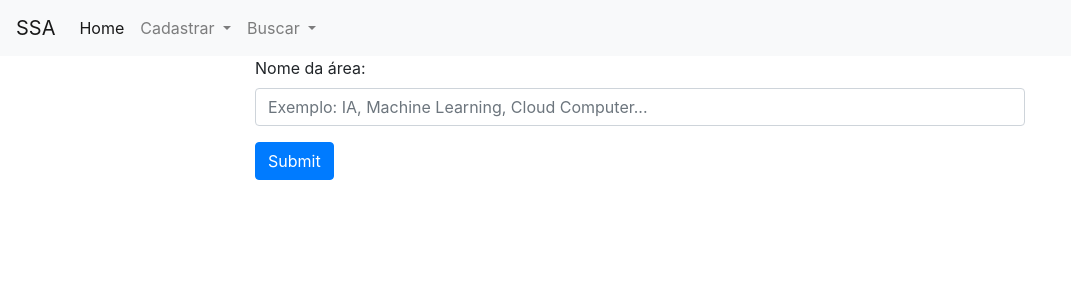
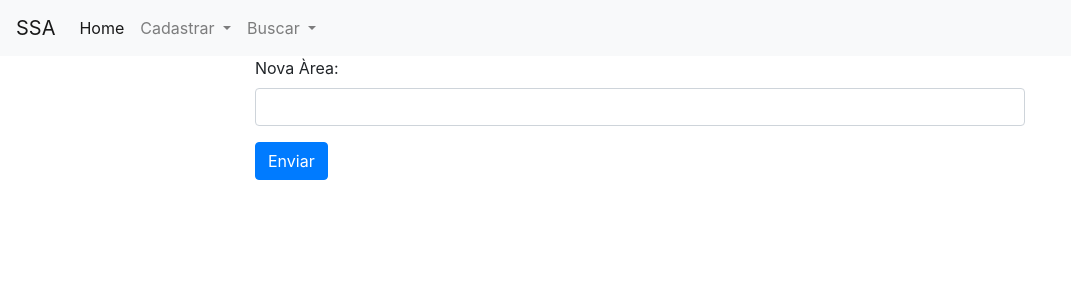
Before and after one commit to pedrojps/aps, an Angular app: page /areaadd in a window 1280 px wide. Shown: the top 300 px of the page, without its empty margins (0-1071 px from the left). Built offline with nearby package versions, Linux system fonts and the light colour scheme.

Commit message:
cadastra palavra e area ok

```diff
--- a/package.json
+++ b/package.json
@@ -4,7 +4,7 @@
   "scripts": {
     "ng": "ng",
     "start": "ng serve",
-    "build": "ng build",
+    "build": "ng serve",
     "test": "ng test",
     "lint": "ng lint",
     "e2e": "ng e2e"
--- a/src/app/adminstrado/add-area/add-area.component.html
+++ b/src/app/adminstrado/add-area/add-area.component.html
@@ -1,11 +1,13 @@
+<div class="container" style="max-width: 800px">
+  	    <div class="campo form-group">
+  	        <label >Nova Àrea:</label>
+  	        <input  type="text" class="form-control" [(ngModel)]="nome" >
+  	    </div>
 
-  <div class="container" style="max-width: 800px">
-    <form id="forarea">
-    <div class="campo form-group">
-      <label for="area">Nome da área:</label>
-      <input type="text" name="area" class="form-control" id="area" required="true" placeholder="Exemplo: IA, Machine Learning, Cloud Computer...">
+		<button class="btn btn-primary" (click)="cria()">Enviar</button>
+    <div class="alert " >
+      {{mensagem}}
     </div>
-    <input type="submit" name="Cadastro" class="btn btn-primary" onclick="return sub_area()">
-    </form>
+
   </div>
   <div id ="resposta"></div>
--- a/src/app/adminstrado/add-area/add-area.component.ts
+++ b/src/app/adminstrado/add-area/add-area.component.ts
@@ -1,4 +1,6 @@
 import { Component, OnInit } from '@angular/core';
+
+import { AreaService } from '../../servisos/area.service';
 
 @Component({
   selector: 'app-add-area',
@@ -7,9 +9,31 @@ import { Component, OnInit } from '@angular/core';
 })
 export class AddAreaComponent implements OnInit {
 
-  constructor() { }
+ 	nome;
+
+	mensagem;
+  constructor(private areaServe: AreaService) { }
 
   ngOnInit() {
   }
 
+  cria(nome ){
+  	if(this.nome!=null){
+	  	if(this.nome.length > 1){
+		  	var sub = {area_de_pesquisa: this.nome};
+		  	this.areaServe.cria(sub).subscribe(
+		  		success => {
+		  			this.mensagem = 'Àrea cadastrada com susseço';
+		  			this.nome='';
+		  		},
+		  		error=> this.mensagem = 'Àrea não pode ser cadastrada'
+		  		);
+		  } else {
+		  	this.mensagem = 'Àrea cadastrada tem que ter mais de 3 digitos';
+		  }
+		}
+	else{this.mensagem = 'campo vazio';}
+
+  }
+
 }
--- a/src/app/adminstrado/add-palavra/add-palavra.component.html
+++ b/src/app/adminstrado/add-palavra/add-palavra.component.html
@@ -1,11 +1,13 @@
 <div class="container" style="max-width: 800px">
-    <form id="forpalavra">
   	    <div class="campo form-group">
-  	        <label for="palavra">Nova Palavra-Chave:</label>
-  	        <input type="text" class="form-control" name="palavra" id="palavra" required = "true">
+  	        <label >Nova Palavra-Chave:</label>
+  	        <input  type="text" class="form-control" [(ngModel)]="palavra" >
   	    </div>
 
-		<button type="button" class="btn btn-primary" onclick="return sub_palavra()">Enviar</button>
-  	</form>
+		<button class="btn btn-primary" (click)="cria()">Enviar</button>
+    <div class="alert " >
+      {{mensagem}}
+    </div>
+
   </div>
   <div id ="resposta"></div>
--- a/src/app/adminstrado/add-palavra/add-palavra.component.ts
+++ b/src/app/adminstrado/add-palavra/add-palavra.component.ts
@@ -1,4 +1,6 @@
 import { Component, OnInit } from '@angular/core';
+
+import { PalavraService } from '../../servisos/palavra.service';
 
 @Component({
   selector: 'app-add-palavra',
@@ -7,9 +9,30 @@ import { Component, OnInit } from '@angular/core';
 })
 export class AddPalavraComponent  {
 
-  constructor() { }
+	palavra;
+
+	mensagem;
+  constructor(private palavraServe: PalavraService) { }
 
   ngOnInit() {
   }
 
+  cria(palavra ){
+  	if(this.palavra!=null){
+	  	if(this.palavra.length > 3){
+		  	var sub = {palavra: this.palavra};
+		  	this.palavraServe.cria(sub).subscribe(
+		  		success => {
+		  			this.mensagem = 'palavra cadastrada com susseço';
+		  			this.palavra='';
+		  		},
+		  		error=> this.mensagem = 'palavra não pode ser cadastrada'
+		  		);
+		  } else {
+		  	this.mensagem = 'palavra cadastrada tem que ter mais de 3 digitos';
+		  }
+		}
+	else{this.mensagem = 'campo vazio';}
+
+  }
 }
--- a/src/app/servisos/area.service.ts
+++ b/src/app/servisos/area.service.ts
@@ -12,10 +12,15 @@ export class AreaService {
 	constructor(private http: HttpClient){}
 
 	listar( nome ) {
-		var BucarUrl = this.Url+ "/area-get-nome/"+nome;
+		var BucarUrl = this.Url+ "area-get-nome/"+nome;
 		if (nome == "") {
-			BucarUrl  = this.Url+ '/area-get-all';
+			BucarUrl  = this.Url+ 'area-get-all';
 		}
 		return this.http.get<any[]>(`${BucarUrl}`);
 	}
+
+	cria( area ) {
+		var CpalavraUrl = this.Url+ "area-create";
+		return this.http.post(CpalavraUrl,area);
+	}
 }
--- a/src/app/servisos/evento.service.ts
+++ b/src/app/servisos/evento.service.ts
@@ -12,9 +12,9 @@ export class EventoService {
 	constructor(private http: HttpClient){}
 
 	listar( nome ) {
-		var BpalavraUrl = this.buscaUrl+ "/evento-get-nome/"+nome;
+		var BpalavraUrl = this.buscaUrl+ "evento-get-nome/"+nome;
 		if (nome == "") {
-			BpalavraUrl = this.buscaUrl+ '/evento-get-all';
+			BpalavraUrl = this.buscaUrl+ 'evento-get-all';
 		}
 		return this.http.get<any[]>(`${BpalavraUrl}`);
 	}
--- a/src/app/servisos/palavra.service.ts
+++ b/src/app/servisos/palavra.service.ts
@@ -12,10 +12,15 @@ export class PalavraService {
 	constructor(private http: HttpClient){}
 
 	listar( palavra ) {
-		var BpalavraUrl = this.buscaUrl+ "/palava-get-nome/"+palavra;
+		var BpalavraUrl = this.buscaUrl+ "palava-get-nome/"+palavra;
 		if (palavra == "") {
-			BpalavraUrl  = this.buscaUrl+ '/palava-get-all';
+			BpalavraUrl  = this.buscaUrl+ 'palava-get-all';
 		}
 		return this.http.get<any[]>(`${BpalavraUrl}`);
 	}
+
+	cria( palavra ) {
+		var CpalavraUrl = this.buscaUrl+ "palava-create";
+		return this.http.post(CpalavraUrl,palavra);
+	}
 }
--- a/src/environments/environment.prod.ts
+++ b/src/environments/environment.prod.ts
@@ -1,4 +1,4 @@
 export const environment = {
   production: true,
-  API:'http://localhost:8080'
+  API:'http://localhost:8080/'
 };
--- a/src/environments/environment.ts
+++ b/src/environments/environment.ts
@@ -4,7 +4,7 @@
 
 export const environment = {
   production: false,
-  API:'http://localhost:8080'
+  API:'http://localhost:8080/'
 };
 
 /*
```
Also changed, not shown: proxy.config.js (added, +8 -0 lines).
